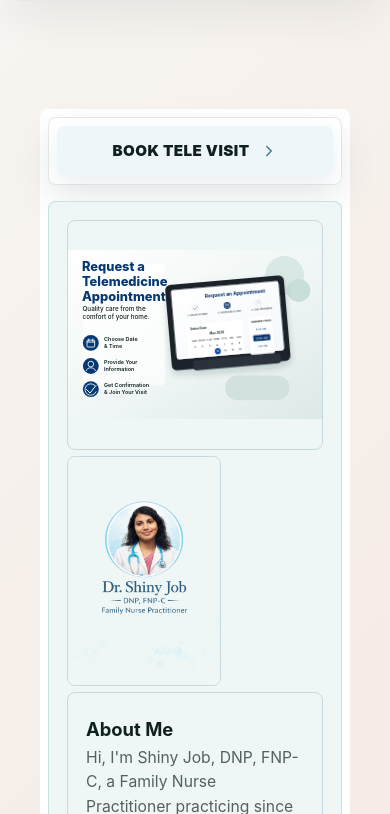
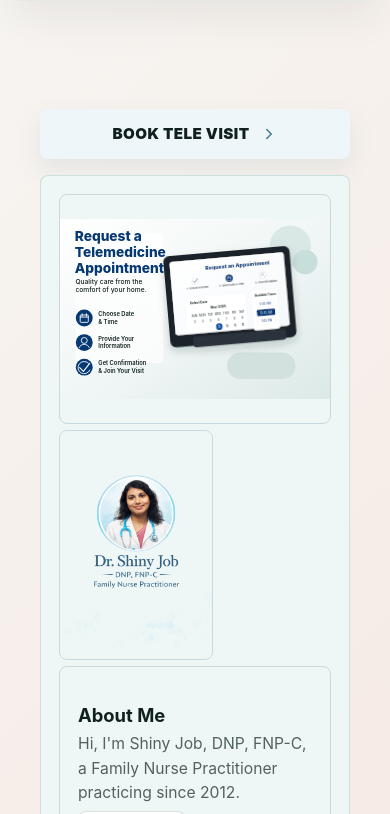
Before and after one commit to shinyjob77-dot/shinytele, a React (Vite) app: page / in a window 390 px wide. Shown: the part 3690-4504 px from the top of the page. Built offline with nearby package versions, Linux system fonts and the light colour scheme.

Commit message:
Update styles.css

```diff
--- a/src/styles.css
+++ b/src/styles.css
@@ -1376,19 +1376,19 @@ p {
 .booking-form {
   display: grid;
   gap: 16px;
-  padding: 22px;
-  border-radius: 8px;
-  background: #ffffff;
+  padding: 0;
+  border-radius: 8px;
+  background: transparent;
 }
 
 .booking-frame-panel {
   display: grid;
   gap: 18px;
-  padding: 26px;
-  border: 1px solid rgba(16, 32, 31, 0.1);
-  border-radius: 8px;
-  background: #ffffff;
-  box-shadow: 0 16px 42px rgba(24, 45, 43, 0.07);
+  padding: 0;
+  border: 0;
+  border-radius: 0;
+  background: transparent;
+  box-shadow: none;
 }
 
 .booking-frame-panel .care-heading-trigger {
@@ -2289,15 +2289,15 @@ p {
 
   .booking-form,
   .booking-frame-panel {
-    padding: 8px;
+    padding: 0;
   }
 
   .charm-calendar-embed {
     width: calc(100vw - 24px);
     max-height: 92vh;
     margin-left: calc(50% - 50vw + 12px);
-    border: 1px solid #c8d8df;
-    border-radius: 6px;
+    border: 0;
+    border-radius: 0;
   }
 
   .charm-calendar-embed iframe {
```
